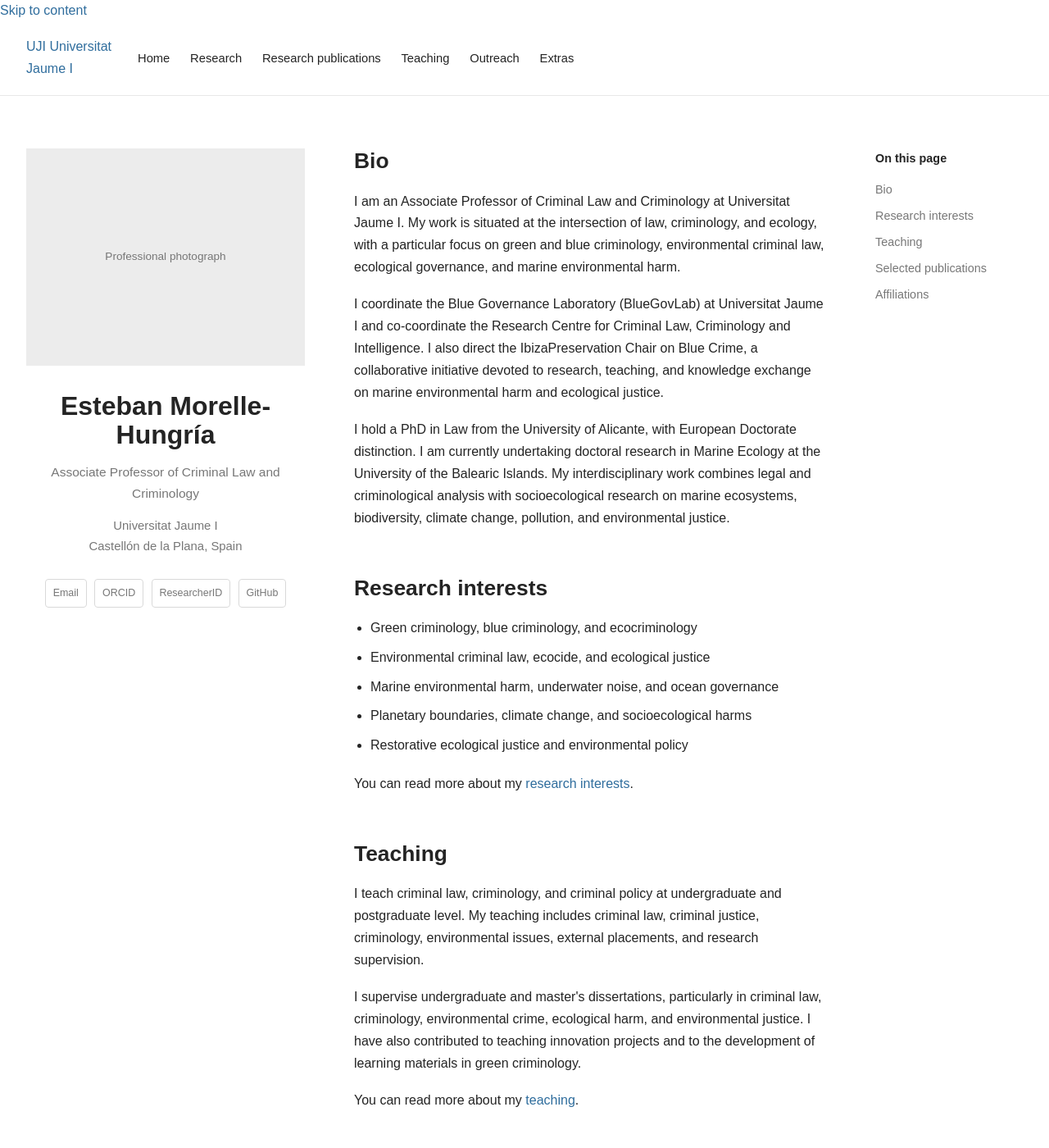
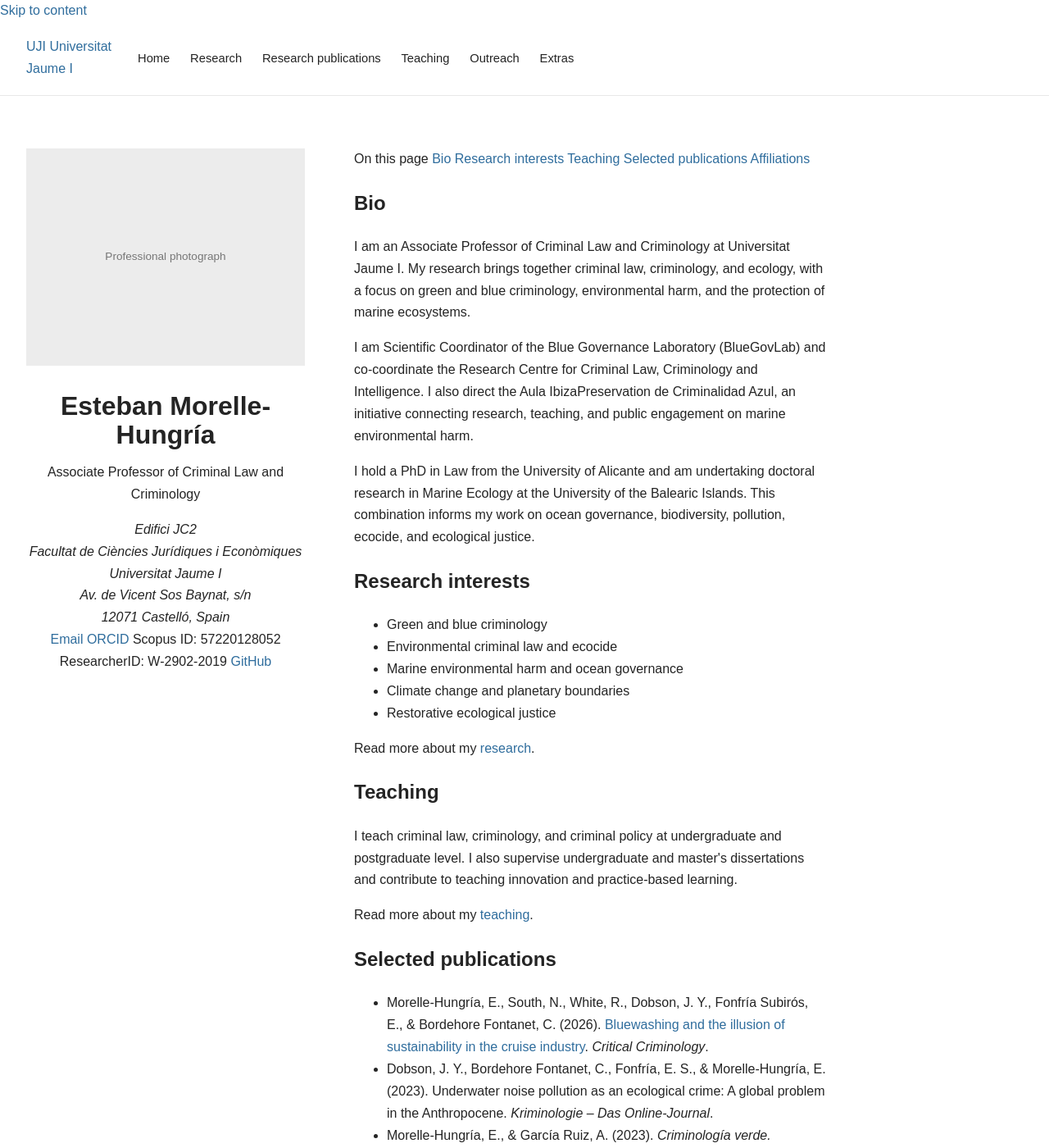
Before and after one commit to emorelleh/emorelleh.github.io, a Jekyll site: the page built from index.md, in a window 1280 px wide and 1400 px high. Shown: the whole window at 82% size. Built offline with Jekyll 4.4.1, drawn with Linux system fonts in a browser that asks for light colours; some of the changed text lies outside the part shown.

Commit message:
Update index.md
Build two-column academic home page

```diff
--- a/index.md
+++ b/index.md
@@ -6,168 +6,92 @@ description: "Academic website of Esteban Morelle-Hungría"
 
 <div class="home-layout">
 
-  <aside class="profile-column">
+  <aside class="profile-column" aria-label="Academic profile">
     <div class="profile-photo-placeholder">
-      <span>Professional photograph</span>
+      Professional photograph
     </div>
 
     <h1>Esteban Morelle-Hungría</h1>
 
-    <p class="profile-position">
+    <p class="profile-role">
       Associate Professor of Criminal Law and Criminology
     </p>
 
-    <p class="profile-affiliation">
+    <address class="office-details">
+      Edifici JC2<br>
+      Facultat de Ciències Jurídiques i Econòmiques<br>
       Universitat Jaume I<br>
-      Castellón de la Plana, Spain
-    </p>
+      Av. de Vicent Sos Baynat, s/n<br>
+      12071 Castelló, Spain
+    </address>
 
-    <div class="profile-links">
+    <div class="profile-identifiers">
       <a href="mailto:esteban.morelle@uji.es">Email</a>
       <a href="https://orcid.org/0000-0001-5149-1792">ORCID</a>
-      <a href="https://www.webofscience.com/wos/author/record/W-2902-2019">ResearcherID</a>
+      <span>Scopus ID: 57220128052</span>
+      <span>ResearcherID: W-2902-2019</span>
       <a href="https://github.com/emorelleh">GitHub</a>
     </div>
   </aside>
 
-  <main class="home-content">
+  <div class="content-column">
 
-    <section id="bio">
-      <h2>Bio</h2>
+    <nav class="page-toc" aria-label="On this page">
+      <span class="toc-label">On this page</span>
+      <a href="#bio">Bio</a>
+      <a href="#research-interests">Research interests</a>
+      <a href="#teaching">Teaching</a>
+      <a href="#selected-publications">Selected publications</a>
+      <a href="#affiliations">Affiliations</a>
+    </nav>
 
-      <p>
-        I am an Associate Professor of Criminal Law and Criminology at Universitat Jaume I.
-        My work is situated at the intersection of law, criminology, and ecology, with a
-        particular focus on green and blue criminology, environmental criminal law, ecological
-        governance, and marine environmental harm.
-      </p>
+    <div class="academic-content">
 
-      <p>
-        I coordinate the Blue Governance Laboratory (BlueGovLab) at Universitat Jaume I and
-        co-coordinate the Research Centre for Criminal Law, Criminology and Intelligence. I also
-        direct the IbizaPreservation Chair on Blue Crime, a collaborative initiative devoted to
-        research, teaching, and knowledge exchange on marine environmental harm and ecological justice.
-      </p>
+      <section id="bio">
+        <h2>Bio</h2>
+        <p>I am an Associate Professor of Criminal Law and Criminology at Universitat Jaume I. My research brings together criminal law, criminology, and ecology, with a focus on green and blue criminology, environmental harm, and the protection of marine ecosystems.</p>
+        <p>I am Scientific Coordinator of the Blue Governance Laboratory (BlueGovLab) and co-coordinate the Research Centre for Criminal Law, Criminology and Intelligence. I also direct the Aula IbizaPreservation de Criminalidad Azul, an initiative connecting research, teaching, and public engagement on marine environmental harm.</p>
+        <p>I hold a PhD in Law from the University of Alicante and am undertaking doctoral research in Marine Ecology at the University of the Balearic Islands. This combination informs my work on ocean governance, biodiversity, pollution, ecocide, and ecological justice.</p>
+      </section>
 
-      <p>
-        I hold a PhD in Law from the University of Alicante, with European Doctorate distinction.
-        I am currently undertaking doctoral research in Marine Ecology at the University of the
-        Balearic Islands. My interdisciplinary work combines legal and criminological analysis with
-        socioecological research on marine ecosystems, biodiversity, climate change, pollution,
-        and environmental justice.
-      </p>
-    </section>
+      <section id="research-interests">
+        <h2>Research interests</h2>
+        <ul>
+          <li>Green and blue criminology</li>
+          <li>Environmental criminal law and ecocide</li>
+          <li>Marine environmental harm and ocean governance</li>
+          <li>Climate change and planetary boundaries</li>
+          <li>Restorative ecological justice</li>
+        </ul>
+        <p>Read more about my <a href="{{ '/research/' | relative_url }}">research</a>.</p>
+      </section>
 
-    <section id="research-interests">
-      <h2>Research interests</h2>
+      <section id="teaching">
+        <h2>Teaching</h2>
+        <p>I teach criminal law, criminology, and criminal policy at undergraduate and postgraduate level. I also supervise undergraduate and master's dissertations and contribute to teaching innovation and practice-based learning.</p>
+        <p>Read more about my <a href="{{ '/teaching/' | relative_url }}">teaching</a>.</p>
+      </section>
 
-      <ul>
-        <li>Green criminology, blue criminology, and ecocriminology</li>
-        <li>Environmental criminal law, ecocide, and ecological justice</li>
-        <li>Marine environmental harm, underwater noise, and ocean governance</li>
-        <li>Planetary boundaries, climate change, and socioecological harms</li>
-        <li>Restorative ecological justice and environmental policy</li>
-      </ul>
+      <section id="selected-publications">
+        <h2>Selected publications</h2>
+        <ul class="plain-list">
+          <li>Morelle-Hungría, E., South, N., White, R., Dobson, J. Y., Fonfría Subirós, E., &amp; Bordehore Fontanet, C. (2026). <a href="https://doi.org/10.1007/s10612-026-09904-0">Bluewashing and the illusion of sustainability in the cruise industry</a>. <em>Critical Criminology</em>.</li>
+          <li>Dobson, J. Y., Bordehore Fontanet, C., Fonfría, E. S., &amp; Morelle-Hungría, E. (2023). Underwater noise pollution as an ecological crime: A global problem in the Anthropocene. <em>Kriminologie – Das Online-Journal</em>.</li>
+          <li>Morelle-Hungría, E., &amp; García Ruiz, A. (2023). <em>Criminología verde. Criminalidad y daños ecológicos</em>. Aranzadi Civitas.</li>
+        </ul>
+        <p>See the <a href="{{ '/publications/' | relative_url }}">research publications</a> page for the full list.</p>
+      </section>
 
-      <p>
-        You can read more about my
-        <a href="{{ '/research/' | relative_url }}">research interests</a>.
-      </p>
-    </section>
+      <section id="affiliations">
+        <h2>Affiliations</h2>
+        <ul class="plain-list">
+          <li>Blue Governance Laboratory (BlueGovLab), Universitat Jaume I — Scientific Coordinator</li>
+          <li>Research Centre for Criminal Law, Criminology and Intelligence, Universitat Jaume I — Co-coordinator</li>
+          <li>Aula IbizaPreservation de Criminalidad Azul, Universitat Jaume I — Director</li>
+          <li>IUCN World Commission on Environmental Law — Representative on the Spanish National Committee</li>
+        </ul>
+      </section>
 
-    <section id="teaching">
-      <h2>Teaching</h2>
-
-      <p>
-        I teach criminal law, criminology, and criminal policy at undergraduate and postgraduate
-        level. My teaching includes criminal law, criminal justice, criminology, environmental issues,
-        external placements, and research supervision.
-      </p>
-
-      <p>
-        I supervise undergraduate and master's dissertations, particularly in criminal law,
-        criminology, environmental crime, ecological harm, and environmental justice. I have also
-        contributed to teaching innovation projects and to the development of learning materials in
-        green criminology.
-      </p>
-
-      <p>
-        You can read more about my
-        <a href="{{ '/teaching/' | relative_url }}">teaching</a>.
-      </p>
-    </section>
-
-    <section id="selected-publications">
-      <h2>Selected publications</h2>
-
-      <p>
-        A selection of publications illustrating my research interests:
-      </p>
-
-      <ul class="selected-publications">
-        <li>
-          Morelle-Hungría, E., South, N., White, R., Dobson, J. Y., Fonfría Subirós, E.,
-          &amp; Bordehore Fontanet, C. (2026).
-          <a href="https://doi.org/10.1007/s10612-026-09904-0">
-            Bluewashing and the illusion of sustainability in the cruise industry
-          </a>. <em>Critical Criminology</em>.
-        </li>
-
-        <li>
-          Morelle-Hungría, E., &amp; Serra, P. (2024).
-          <em>The Harms and Crimes Against Plant Species</em>.
-          <em>Oxford Research Encyclopedia of Criminology</em>.
-        </li>
-
-        <li>
-          Dobson, J. Y., Bordehore Fontanet, C., Fonfría, E. S., &amp; Morelle-Hungría, E. (2023).
-          <em>Underwater noise pollution as an ecological crime: A global problem in the Anthropocene</em>.
-          <em>Kriminologie – Das Online-Journal</em>.
-        </li>
-
-        <li>
-          Morelle-Hungría, E., &amp; García Ruiz, A. (2023).
-          <em>Criminología verde. Criminalidad y daños ecológicos</em>.
-          Aranzadi Civitas.
-        </li>
-
-        <li>
-          Morelle-Hungría, E., &amp; Colás Turégano, A. (2021).
-          <em>El Derecho ambiental frente a los delitos ecológicos: la eficacia y eficiencia penal a debate</em>.
-          <em>Revista Electrónica de Ciencia Penal y Criminología</em>.
-        </li>
-      </ul>
-
-      <p>
-        You can explore the
-        <a href="{{ '/publications/' | relative_url }}">full list of publications</a>.
-      </p>
-    </section>
-
-    <section id="affiliations">
-      <h2>Affiliations</h2>
-
-      <ul class="affiliations">
-        <li>EU BlueCrime-Gov Jean Monnet Erasmus+ | Chair</li>
-        <li>Blue Governance Laboratory (BlueGovLab), Universitat Jaume I | Scientific Coordinator</li>
-        <li>Research Centre for Criminal Law, Criminology and Intelligence, Universitat Jaume I | Co-coordinator</li>
-        <li>IbizaPreservation Chair on Blue Crime, Universitat Jaume I | Director</li>
-        <li>Legal and Criminological Clinic, Universitat Jaume I | Director</li>
-        <li>IUCN World Commission on Environmental Law | Representative on the Spanish National Committee</li>
-      </ul>
-    </section>
-
-  </main>
-
-  <aside class="on-this-page" aria-label="On this page">
-    <h2>On this page</h2>
-    <ul>
-      <li><a href="#bio">Bio</a></li>
-      <li><a href="#research-interests">Research interests</a></li>
-      <li><a href="#teaching">Teaching</a></li>
-      <li><a href="#selected-publications">Selected publications</a></li>
-      <li><a href="#affiliations">Affiliations</a></li>
-    </ul>
-  </aside>
-
+    </div>
+  </div>
 </div>
```
